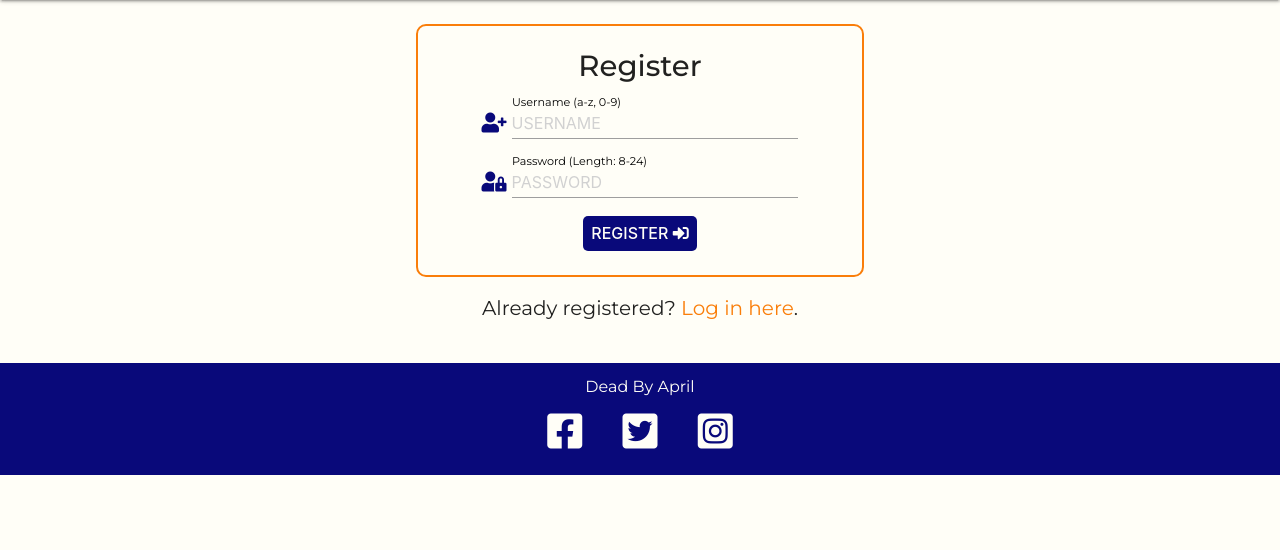
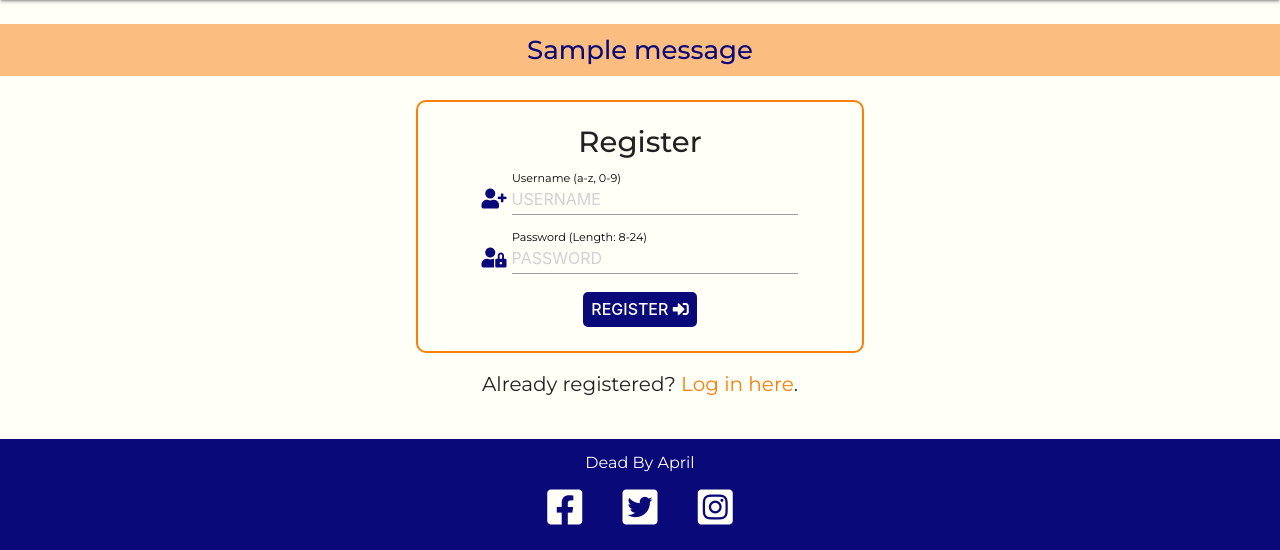
Before and after one commit to Larkinz/dba-critics, a Flask app: page /register in a window 1280 px wide. Shown: the part 64-614 px from the top of the page. Run offline with Flask 2, Linux system fonts and the light colour scheme; one stand-in notice (Sample message) is shown; some libraries are stand-ins or nearby versions.

Commit message:
feat: add flash messages to register page

```diff
--- a/templates/register.html
+++ b/templates/register.html
@@ -1,5 +1,18 @@
 {% extends "base.html" %}
 {% block content %}
+
+    <section>
+        <!-- flash messages -->
+        {% with messages = get_flashed_messages() %}
+        {% if messages %}
+        {% for message in messages %}
+        <div class="row flashes">
+            <h4>{{ message }}</h4>
+        </div>
+        {% endfor %}
+        {% endif %}
+        {% endwith %}
+    </section>
 
     <!-- registration form -->
     <section class="container">
```
